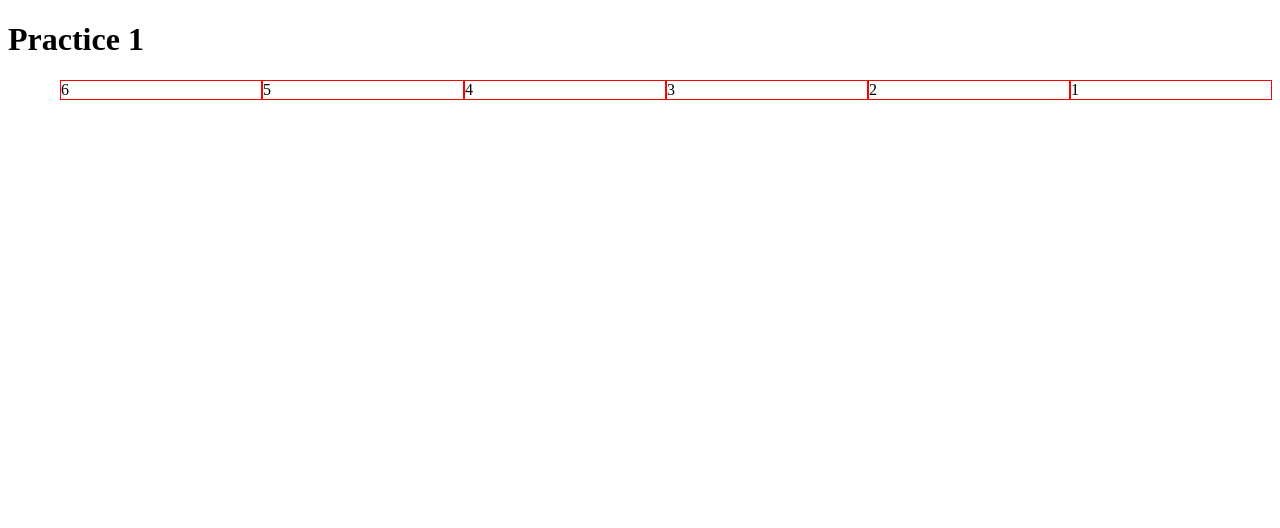
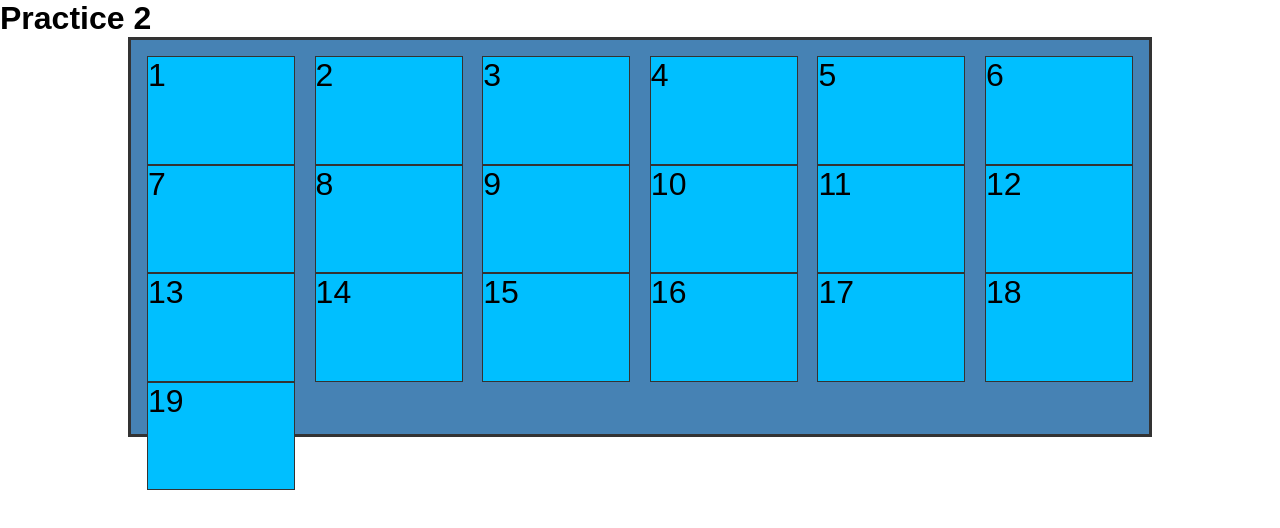
Before and after one commit to rodrigoarreola/flexbox-grid, a website: page index.html in a window 1280 px wide. Drawn offline with Linux system fonts and the light colour scheme.

Commit message:
practice 2 - properties of father elements

```diff
--- a/assets/scss/style.scss
+++ b/assets/scss/style.scss
@@ -1,10 +1,65 @@
+// Reset
+html{
+    box-sizing: border-box;
+    font-family: sans-serif;
+    font-size: 16px;
+}
+
+*,
+*:after,
+*:before{
+    padding: 0;
+    margin: 0;
+    box-sizing: inherit;
+}
+// End reset
+/*
+
+# Propiedades de los elementos padres:
+
+Flexbox container
+    display:flex | inline-flex;
+        -> Define una caja flexible de bloque o de línea
+
+    flex-direction: row | row-reverse | column | column-reverse;
+        -> Define el eje principal y el transversal de la caja flexible
+        -> row x - principal | y - transversal
+        -> column x - transversal | y - principal
+
+    flex-wrap: nowrap | wrap | wrap-reverse;
+        -> Determina la existencia o no de saltos de línea y su sentido
+
+    justify-content: flex-start | flex-end | center | space-between | space-around;
+        -> Alineación de los hijos en el eje principal (espacio sobrante)
+
+    align-items: stretch | flex-start | flex-end | center | baseline;
+        -> Alineacion de los hijos en el eje transversal (espacio sobrante)
+        -> cuando NO HAY saltos de línea `flex-wrap: no-wrap;`
+
+    align-content: stretch | flex-start | flex-end | center | space-between | space-around;
+        -> Alineación de los hijos en el eje transversal (espacio sobrante)
+        -> cuando SI HAY saltos de línea `flex-wrap: wrap | wrap-reverse;`
+
+*/
 .container{
+    padding: 1rem;
+    margin: auto;
+    width: 80vw;
+    height: 50vh;
+    border: medium solid #333;
+    background-color: steelblue;
+
     display: flex;
+    flex-direction: row;
     flex-wrap: wrap;
-    flex-direction: row-reverse;
+    justify-content: space-between;
 }
 
 .item{
-    width: 200px;
-    border: 1px solid red;
+    border: thin solid #333;
+    font-size: 2rem;
+    background-color: deepskyblue;
+
+    width: 15%;
+    height: 30%;
 }
--- a/index.html
+++ b/index.html
@@ -8,14 +8,27 @@
     <link rel="stylesheet" href="assets/css/style.css">
 </head>
 <body>
-    <h1>Practice 1</h1>
-    <div class="container">
-        <div class="item">1</div>
-        <div class="item">2</div>
-        <div class="item">3</div>
-        <div class="item">4</div>
-        <div class="item">5</div>
-        <div class="item">6</div>
-    </div>
+    <h1>Practice 2</h1>
+    <section class="container">
+        <article class="item">1</article>
+        <article class="item">2</article>
+        <article class="item">3</article>
+        <article class="item">4</article>
+        <article class="item">5</article>
+        <article class="item">6</article>
+        <article class="item">7</article>
+        <article class="item">8</article>
+        <article class="item">9</article>
+        <article class="item">10</article>
+        <article class="item">11</article>
+        <article class="item">12</article>
+        <article class="item">13</article>
+        <article class="item">14</article>
+        <article class="item">15</article>
+        <article class="item">16</article>
+        <article class="item">17</article>
+        <article class="item">18</article>
+        <article class="item">19</article>
+    </section>
 </body>
 </html>
--- a/package.json
+++ b/package.json
@@ -15,6 +15,7 @@
   "license": "MIT",
   "dependencies": {
     "browser-sync": "^2.23.6",
+    "node-sass": "^4.8.3",
     "sass": "^1.1.1"
   }
 }
```
Also changed, not shown: assets/css/style.css, readme.md, 2 other files.
